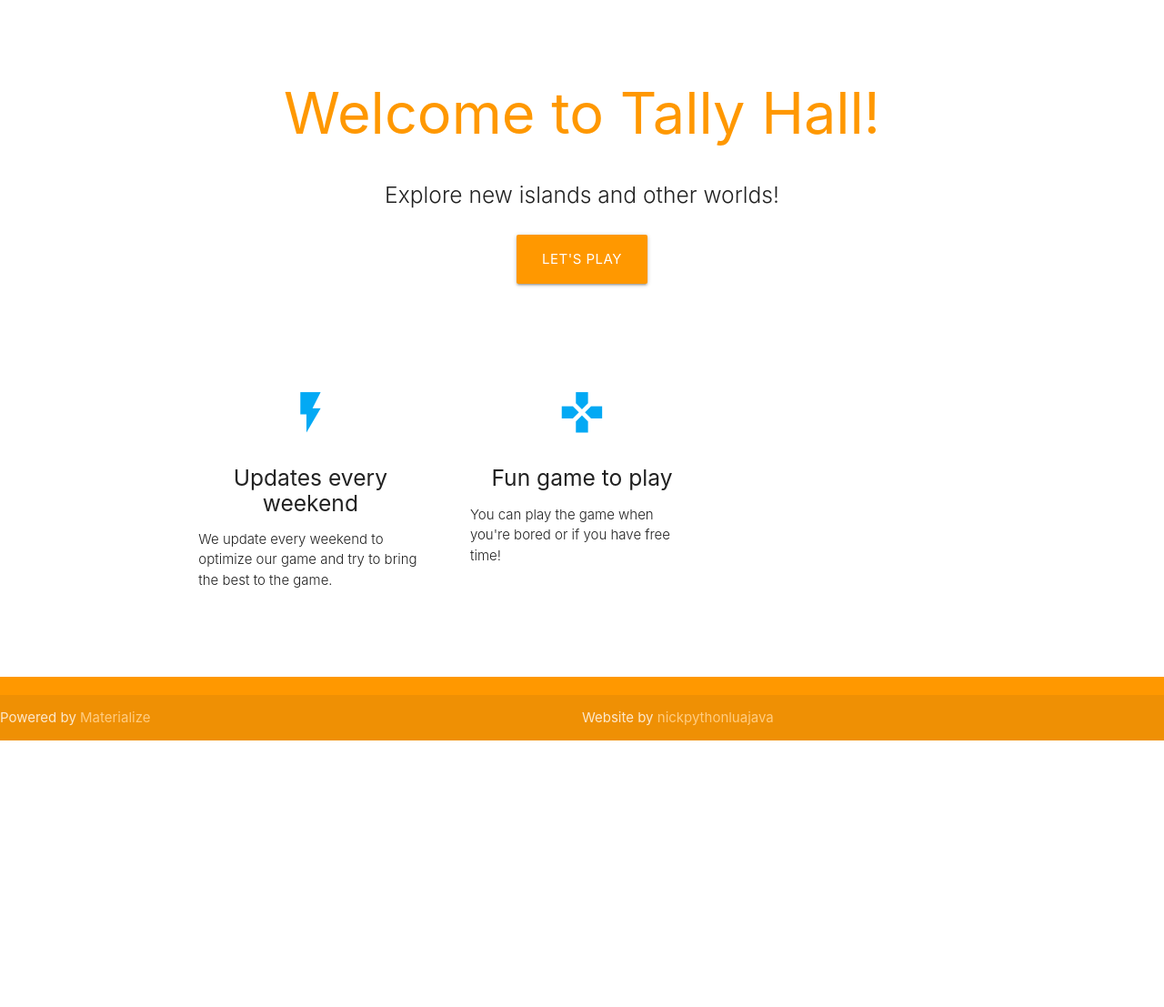
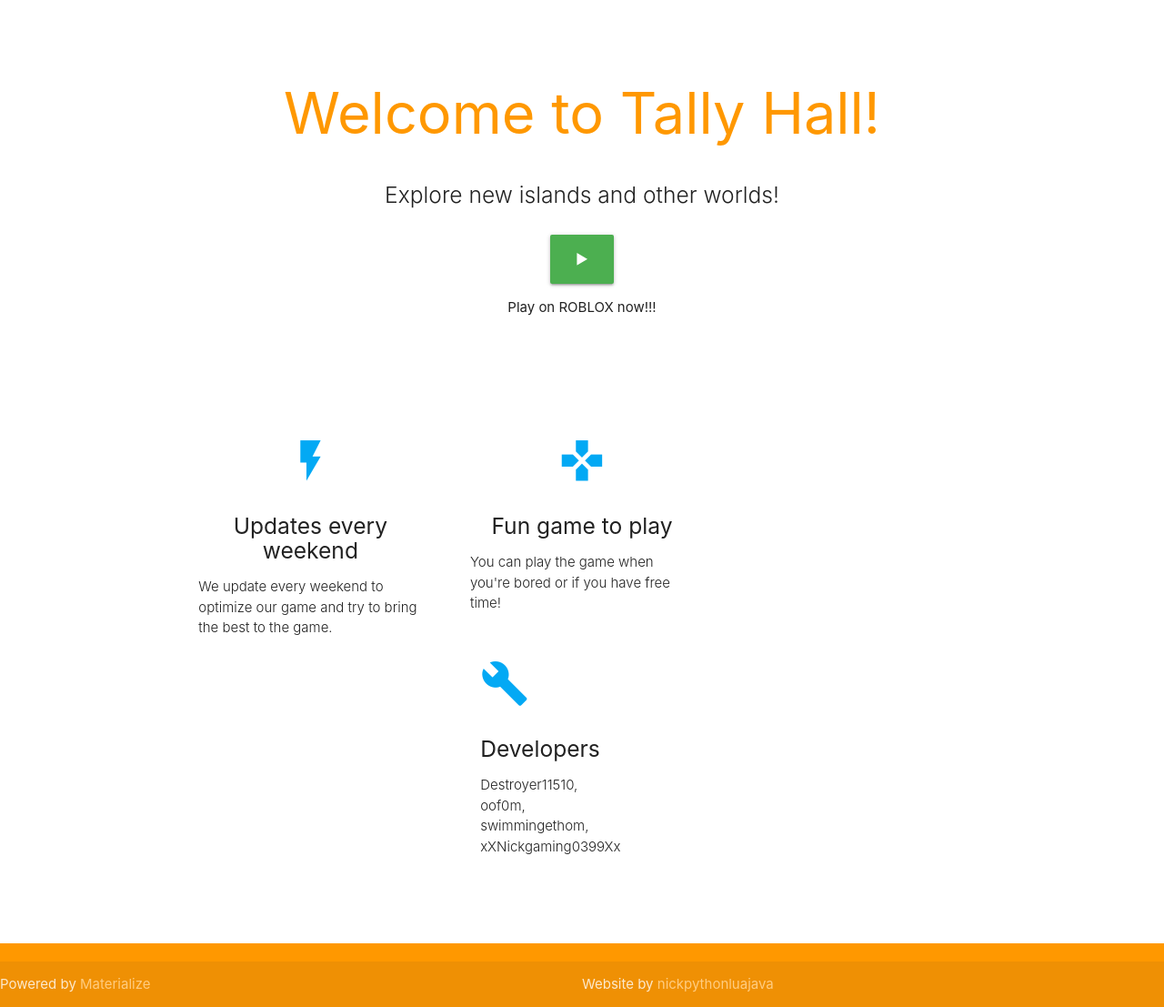
Before and after one commit to nickplj12/banana, a plain HTML site: page index.html in a window 1280 px wide. Shown: the part 76-1183 px from the top of the page at 91% size. Before the commit the page ends 890 px from the top, so only its background shows below. Drawn offline with nearby package versions, Linux system fonts and the light colour scheme.

Commit message:
Update index.html

```diff
--- a/index.html
+++ b/index.html
@@ -31,7 +31,8 @@
         <h5 class="header col s12 light">Explore new islands and other worlds!</h5>
       </div>
       <div class="row center">
-        <a href="https://web.roblox.com/games/7127709296/banana-roleplay" id="download-button" class="btn-large waves-effect waves-light orange">Let's Play</a>
+        <a href="https://web.roblox.com/games/7127709296/banana-roleplay" id="download-button" class="btn-large waves-effect waves-light green">▶</a>
+        <p>Play on ROBLOX now!!!</p>
       </div>
       <br><br>
 
@@ -59,6 +60,14 @@
             <h5 class="center">Fun game to play</h5>
 
             <p class="light">You can play the game when you're bored or if you have free time!</p>
+          </div>
+
+          <div class="col s12 m4">
+          <div class="icon-block">
+            <h2 class="center light-blue-text"><i class="material-icons">build</i></h2>
+            <h5 class="center">Developers</h5>
+
+            <p class="light">Destroyer11510, oof0m, swimmingethom, xXNickgaming0399Xx</p>
           </div>
         </div>
         </div>
```
